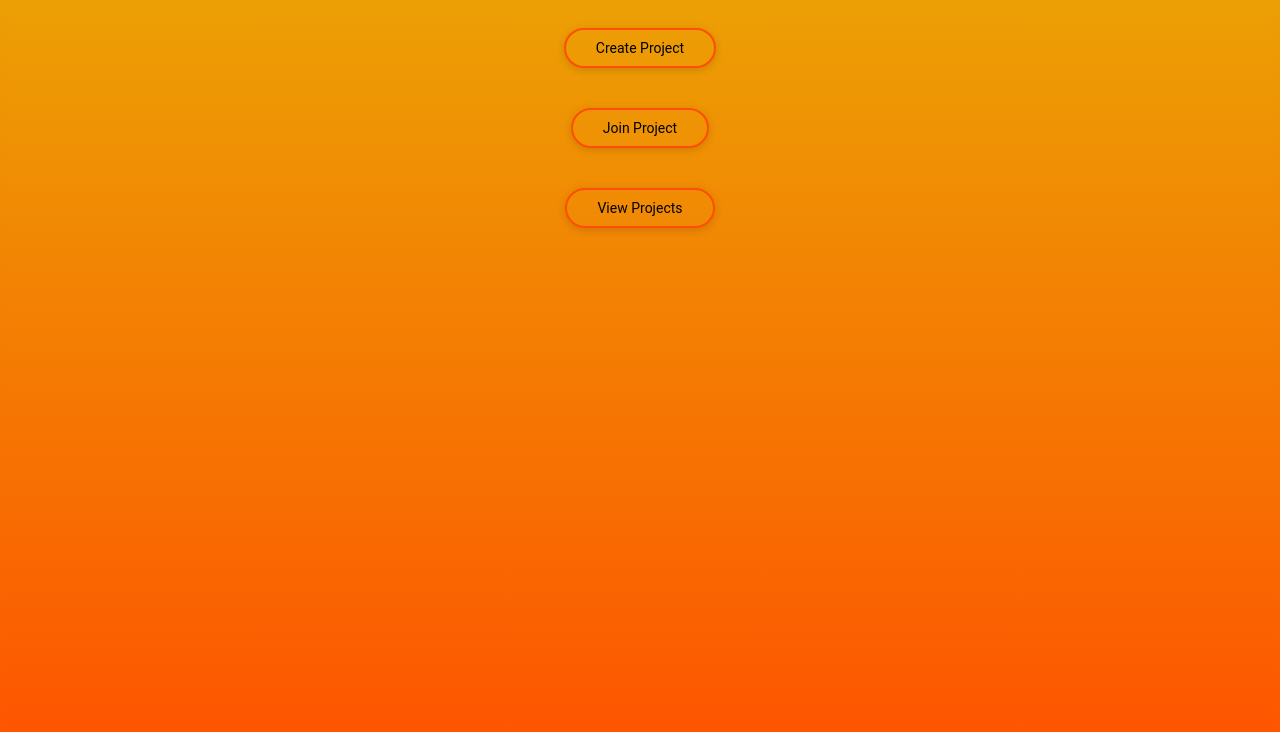
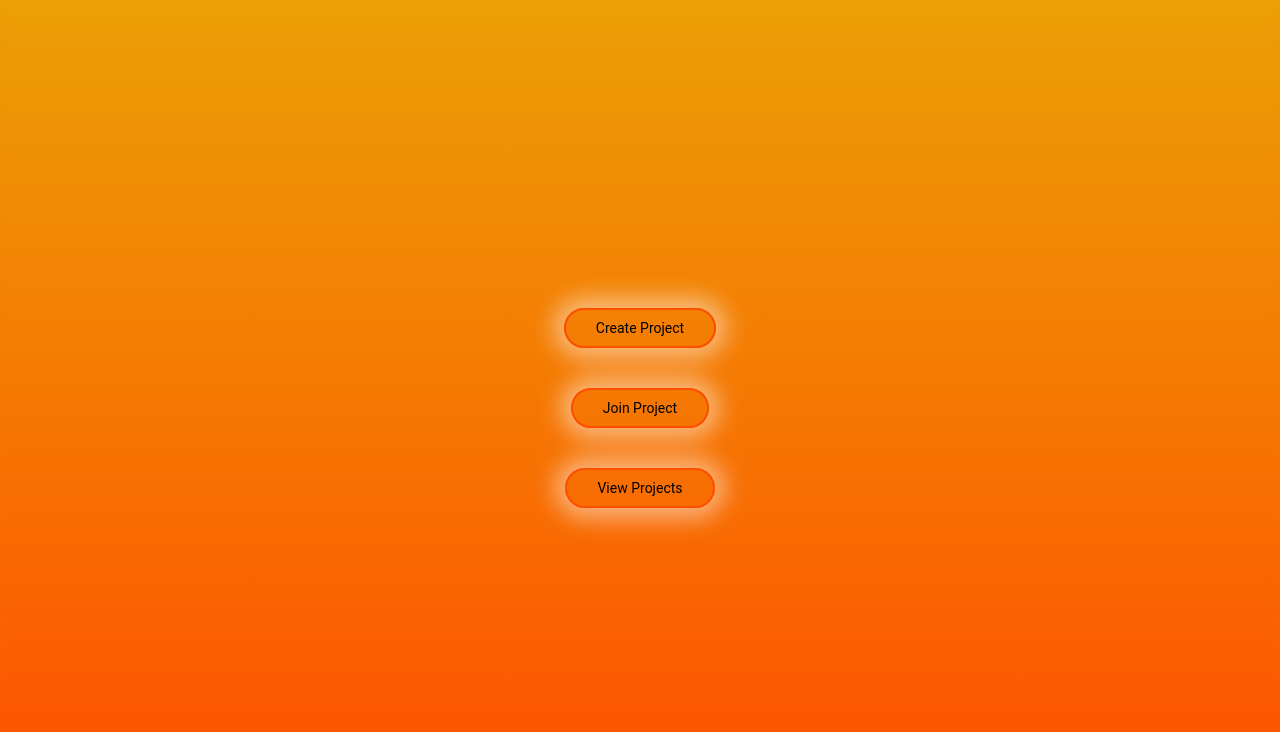
Before and after one commit to troydutton/H-Suite, a React (Create React App) app in the folder frontend/: page /menu in a window 1280 px wide. Shown: the top 732 px of the page. Built offline with nearby package versions, Linux system fonts and the light colour scheme.

Commit message:
Added Some CSS changes

```diff
--- a/frontend/src/Components/Manager/Manager.css
+++ b/frontend/src/Components/Manager/Manager.css
@@ -47,7 +47,8 @@
 }
 
 .project-grid {
-  display: flex;
+  display: grid;
+  place-items: center;
   flex-wrap: wrap;
   gap: 20px;
   /* Adjust the gap between projects */
--- a/frontend/src/Components/Menu/Menu.css
+++ b/frontend/src/Components/Menu/Menu.css
@@ -1,4 +1,7 @@
 .menu-container {
+  display: flex;
+  justify-content: center;
+  align-items: center;
   flex-direction: column;
   font-family: 'Segoe UI', Tahoma, Geneva, Verdana, sans-serif;
   background: -webkit-linear-gradient(#EC9F05, #FF4E00);
@@ -18,12 +21,12 @@
   background-color: #ffffff00;
   padding: 10px 30px;
   border: solid #ff4e00 2px;
-    box-shadow: rgba(0, 0, 0, 0.15) 0px 2px 8px;
+  box-shadow: rgba(255, 255, 255, 0.5) 0px 0px 25px 10px;
   border-radius: 50px;
   transition: 965ms;
   transform: translateY(0);
   cursor: pointer;
-    margin:20px;
+  margin: 20px;
 }
 
 .menu-button:hover {
--- a/frontend/src/Components/Project/Project.css
+++ b/frontend/src/Components/Project/Project.css
@@ -1,6 +1,5 @@
 /* Project.css */
 .project-container {
-  display: flex;
   flex-direction: column;
   border: 1px solid #ccc;
   border-radius: 8px;
```
Lines whose indentation alone changed are shown as unchanged.
